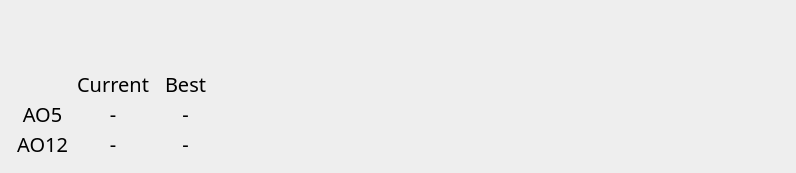
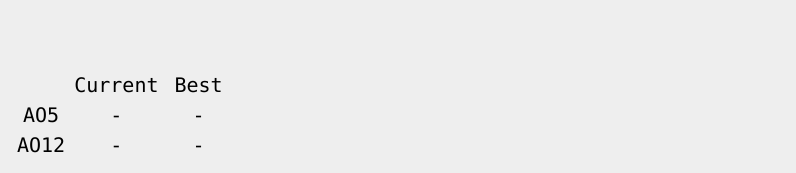
Before and after one commit to j-sabile/rubiks-timer, a Svelte app: page / in a window 1280 px wide. Shown: the part 624-797 px from the top of the page, without its empty margins (0-796 px from the left). Built offline with nearby package versions, Linux system fonts and the light colour scheme.

Commit message:
fix start bug

```diff
--- a/src/App.svelte
+++ b/src/App.svelte
@@ -28,7 +28,7 @@
         currAO12 = (times.slice(-12).reduce((acc, cur) => acc + cur, 0) / 12).toFixed(2);
         if (currAO12 < bestAO12 || !bestAO12) bestAO12 = currAO12;
       }
-      status = "none";
+      status = "finished-solving";
     }
   };
 
@@ -42,13 +42,14 @@
       clearTimeout(tempTimeout);
       return (status = "none");
     }
+    if (status == "finished-solving") status = "none";
   };
 </script>
 
 <main class="stat-{status} h-[100dvh] w-[100dvw] flex justify-center items-center">
   <h1 class="text-[6rem] font-mono">{time.toFixed(2)}</h1>
 
-  <table class="absolute bottom-0 left-0 text-xl m-4">
+  <table class="absolute bottom-0 left-0 text-xl font-mono m-4">
     <tr>
       <td />
       <td class="text-center px-2">Current</td>
@@ -73,6 +74,9 @@
   .stat-none {
     background-color: #eee;
   }
+  .stat-finished-solving {
+    background-color: #eee;
+  }
 
   .stat-inspect {
     background-color: #e06666;
```
